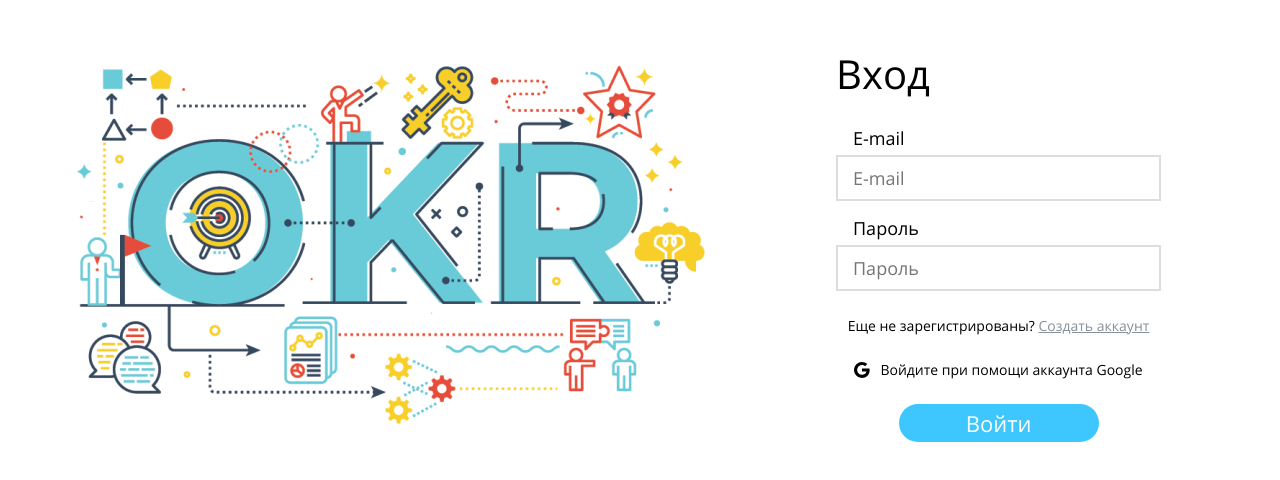
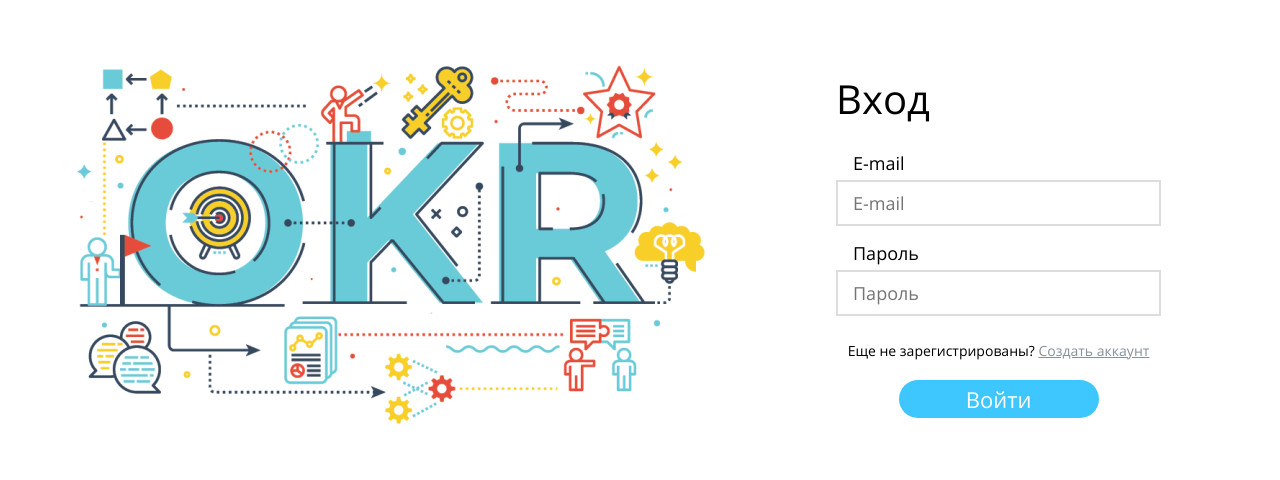
Before and after one commit to nikororo/OKR-methodology-CastoFront, a Vue app: page /signin in a window 1280 px wide. Shown: the part 156-636 px from the top of the page. Built offline with nearby package versions, Linux system fonts and the light colour scheme.

Commit message:
deleteEnterGoogle

```diff
--- a/src/components/Signin.vue
+++ b/src/components/Signin.vue
@@ -9,12 +9,6 @@
             <input id="signinPass" v-model="password" v-bind:class="{error: this.$store.state.authHasError}" type="password" placeholder="Пароль" required/>
             <div class="errorMsg" v-if="this.$store.state.authHasError">Неверно введен email и/или пароль.</div>
             <div class="message">Еще не зарегистрированы? <router-link to="/signup">Создать аккаунт</router-link></div>
-			<div class="enterGoogle">
-				<svg width="16" height="16" viewBox="0 0 16 16" fill="none" xmlns="http://www.w3.org/2000/svg">
-					<path d="M0.850382 4.39371C2.1614 1.78937 4.85435 0 7.97252 0C10.1251 0 11.9234 0.788397 13.3052 2.07285L11.0552 4.26974C10.4794 3.72934 9.46956 3.08269 7.97252 3.08269C5.86424 3.08269 4.07487 4.47347 3.42815 6.39573C3.2687 6.89179 3.1713 7.42327 3.1713 7.97252C3.1713 8.52171 3.2687 9.05325 3.43701 9.54931C4.07487 11.4716 5.86424 12.8623 7.97252 12.8623C9.15951 12.8623 10.0631 12.5345 10.7363 12.065C11.7993 11.321 12.2777 10.2137 12.3662 9.47841H7.97252V6.51976H15.4578C15.5729 7.01582 15.6261 7.49417 15.6261 8.14968C15.6261 10.5769 14.758 12.6231 13.2521 14.0139C11.9322 15.2363 10.1251 15.945 7.97252 15.945C4.85435 15.945 2.1614 14.1556 0.850382 11.5513C0.310046 10.4705 0 9.25698 0 7.97252C0 6.68806 0.310046 5.47444 0.850382 4.39371Z" fill="black"/>
-				</svg>
-				<div class="message">Войдите при помощи аккаунта Google</div>
-			</div>
             <button class="submit">Войти</button>
         </form>
     </div>
@@ -108,20 +102,8 @@ export default {
 
     .authorization .message {
         font-size: 14px;
-	margin-top: 10px;
+        margin: 10px 0 20px;
         text-align: center;
-}
-
-.authorization .enterGoogle {
-	display: flex;
-	flex-direction: row;
-	align-items: center;
-	justify-content: center;
-	margin: 25px 0;
-}
-
-.enterGoogle .message {
-	margin: 0 0 0 10px;
     }
 
     .authorization .message a {
--- a/src/components/Signup.vue
+++ b/src/components/Signup.vue
@@ -26,12 +26,6 @@
             <input id="signupPass" v-model="password" v-bind:class="{error: this.$store.state.authHasError}" type="password" placeholder="Пароль" required/>
             <div class="errorMsg" v-if="this.$store.state.authHasError">{{this.$store.state.errMsg}}</div>
             <div class="message">Уже зарегистрированы? <router-link to="/signin">Войти</router-link></div>
-			<div class="enterGoogle">
-				<svg width="16" height="16" viewBox="0 0 16 16" fill="none" xmlns="http://www.w3.org/2000/svg">
-					<path d="M0.850382 4.39371C2.1614 1.78937 4.85435 0 7.97252 0C10.1251 0 11.9234 0.788397 13.3052 2.07285L11.0552 4.26974C10.4794 3.72934 9.46956 3.08269 7.97252 3.08269C5.86424 3.08269 4.07487 4.47347 3.42815 6.39573C3.2687 6.89179 3.1713 7.42327 3.1713 7.97252C3.1713 8.52171 3.2687 9.05325 3.43701 9.54931C4.07487 11.4716 5.86424 12.8623 7.97252 12.8623C9.15951 12.8623 10.0631 12.5345 10.7363 12.065C11.7993 11.321 12.2777 10.2137 12.3662 9.47841H7.97252V6.51976H15.4578C15.5729 7.01582 15.6261 7.49417 15.6261 8.14968C15.6261 10.5769 14.758 12.6231 13.2521 14.0139C11.9322 15.2363 10.1251 15.945 7.97252 15.945C4.85435 15.945 2.1614 14.1556 0.850382 11.5513C0.310046 10.4705 0 9.25698 0 7.97252C0 6.68806 0.310046 5.47444 0.850382 4.39371Z" fill="black"/>
-				</svg>
-				<div class="message">Зарегистрироваться через Google</div>
-			</div>
             <button>Зарегистрироваться</button>
         </form>
     </div>
```
Lines whose indentation alone changed are shown as unchanged.
